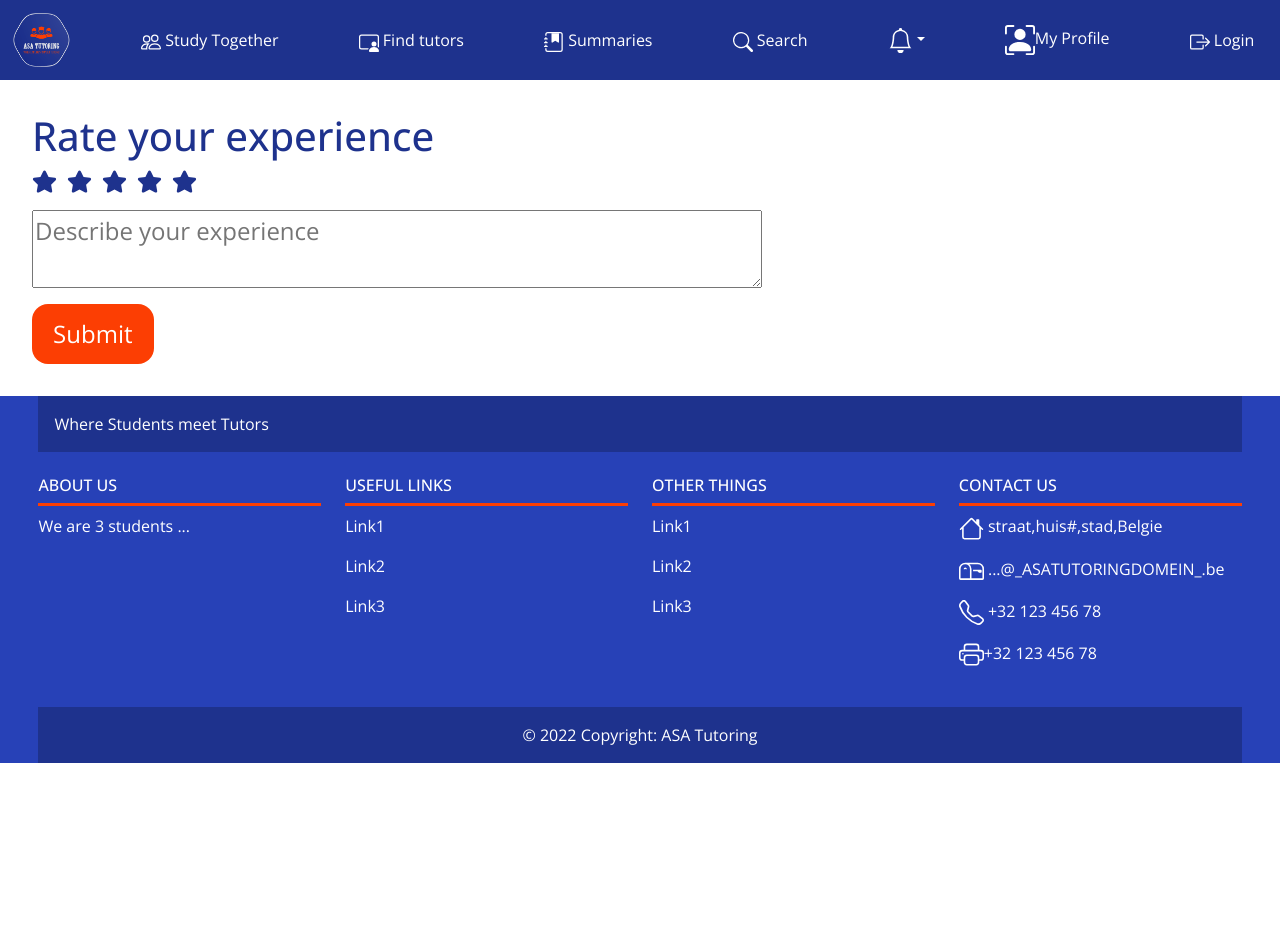
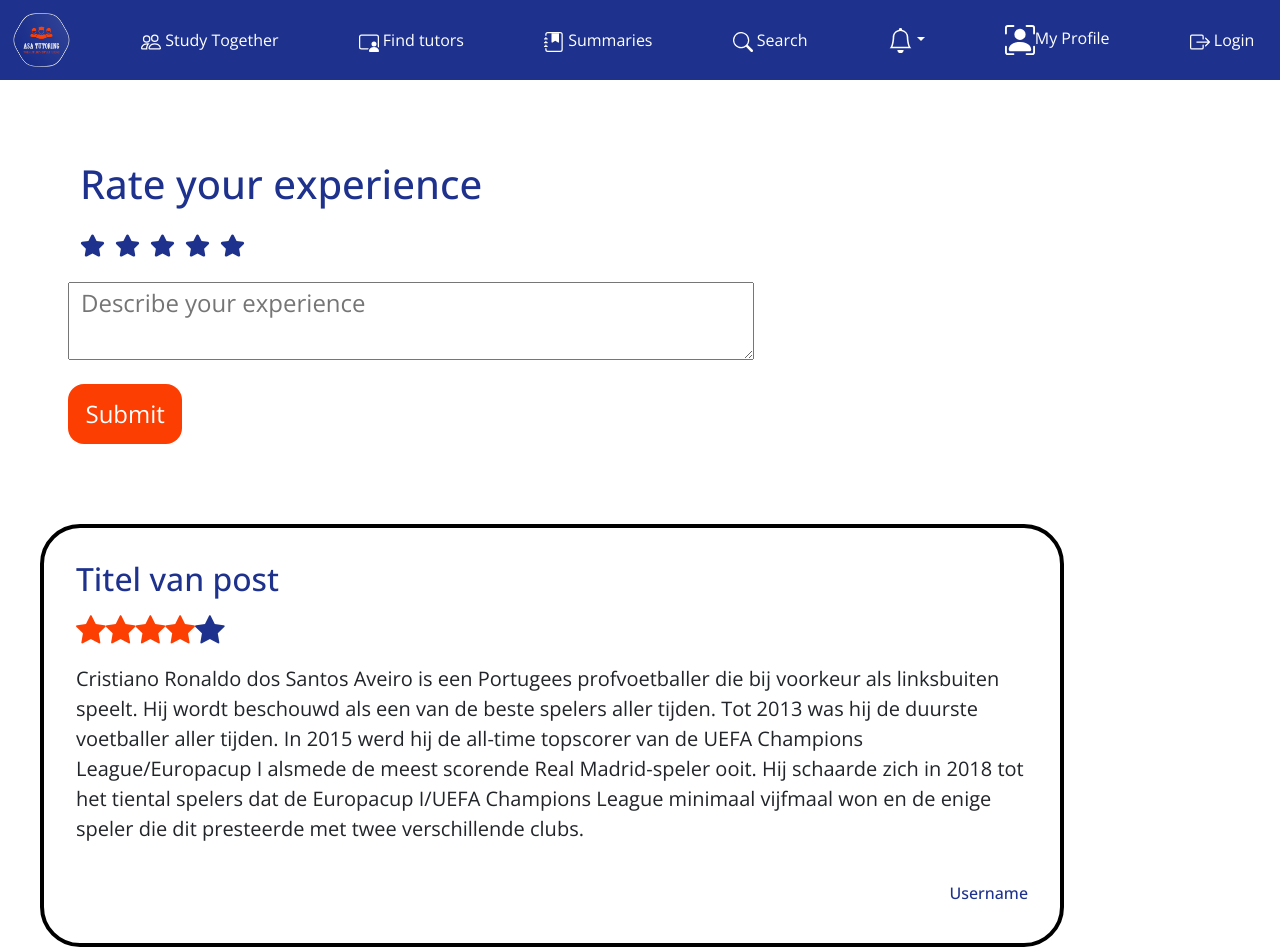
Before and after one commit to ArmanKolozyan/Tutoring-Website, a React (Create React App) app in the folder Client/: page /dummy in a window 1280 px wide. Shown: the top 952 px of the page. Before the commit the page ends 800 px from the top, so only its background shows below. Built offline with nearby package versions, Linux system fonts and the light colour scheme.

Commit message:
Added: create and view reviews

```diff
--- a/Client/src/components/CreateReview.jsx
+++ b/Client/src/components/CreateReview.jsx
@@ -1,5 +1,6 @@
 import React from "react";
 import { FaStar } from "react-icons/fa";
+import Row from "react-bootstrap/Row";
 
 const CreateReview = () => {
 
@@ -26,8 +27,11 @@ const CreateReview = () => {
     };
 
     return (
-        <div className="create-review">
+        <div>
+            <Row>
                 <h1>Rate your experience</h1>
+            </Row>
+            <Row>
                 <div className="stars">
                     {stars.map((_, index) => { // gaat elk element van de lijst "stars" naar een ster mappen
                         return (
@@ -45,8 +49,13 @@ const CreateReview = () => {
                         )
                     })}
                 </div>
+            </Row>
+            <Row>
                 <textarea placeholder="Describe your experience"/>
+            </Row>
+            <Row>
             <button>Submit</button>
+            </Row>
         </div>
     )
 }
--- a/Client/src/components/Review.jsx
+++ b/Client/src/components/Review.jsx
@@ -0,0 +1,92 @@
+// ZICH INSPIREREN VAN DE HOME PAGE MAAR ZONDER DE IMAGE EN EEN DUIDELIJK SPLITSING VAN DE VERSCHILLENDE REVIEWS
+import React from "react";
+import Row from "react-bootstrap/Row";
+
+
+const Review = () => {
+    return (
+        <div>
+            <link
+                rel="stylesheet"
+                href="https://cdnjs.cloudflare.com/ajax/libs/font-awesome/4.7.0/css/font-awesome.min.css"
+            ></link>
+            <div className="box">
+                <Row>
+                    <h1>Titel van post</h1>
+                </Row>
+                <Row>
+                    <div className="stars">
+                        <span class="fa fa-star checked fa-2x"></span>
+                        <span class="fa fa-star checked fa-2x"></span>
+                        <span class="fa fa-star checked fa-2x"></span>
+                        <span class="fa fa-star checked fa-2x"></span>
+                        <span class="fa fa-star fa-2x"></span>
+                    </div>
+                </Row>
+                <Row>
+                    <p> Cristiano Ronaldo dos Santos Aveiro is een Portugees profvoetballer die bij voorkeur als linksbuiten speelt.
+                        Hij wordt beschouwd als een van de beste spelers aller tijden. Tot 2013 was hij de duurste voetballer aller tijden.
+                        In 2015 werd hij de all-time topscorer van de UEFA Champions League/Europacup I alsmede de meest scorende Real Madrid-speler ooit.
+                        Hij schaarde zich in 2018 tot het tiental spelers dat de Europacup I/UEFA Champions League minimaal
+                        vijfmaal won en de enige speler die dit presteerde met twee verschillende clubs.
+                    </p>
+                </Row>
+                <Row>
+                    <h2>Username</h2>
+                </Row>
+            </div>
+            <div className="box">
+                <Row>
+                    <h1>Titel van post</h1>
+                </Row>
+                <Row>
+                    <div className="stars">
+                        <span class="fa fa-star checked fa-2x"></span>
+                        <span class="fa fa-star checked fa-2x"></span>
+                        <span class="fa fa-star checked fa-2x"></span>
+                        <span class="fa fa-star checked fa-2x"></span>
+                        <span class="fa fa-star fa-2x"></span>
+                    </div>
+                </Row>
+                <Row>
+                    <p> Cristiano Ronaldo dos Santos Aveiro is een Portugees profvoetballer die bij voorkeur als linksbuiten speelt.
+                        Hij wordt beschouwd als een van de beste spelers aller tijden. Tot 2013 was hij de duurste voetballer aller tijden.
+                        In 2015 werd hij de all-time topscorer van de UEFA Champions League/Europacup I alsmede de meest scorende Real Madrid-speler ooit.
+                        Hij schaarde zich in 2018 tot het tiental spelers dat de Europacup I/UEFA Champions League minimaal
+                        vijfmaal won en de enige speler die dit presteerde met twee verschillende clubs.
+                    </p>
+                </Row>
+                <Row>
+                    <h2>Username</h2>
+                </Row>
+            </div>
+            <div className="box">
+                <Row>
+                    <h1>Titel van post</h1>
+                </Row>
+                <Row>
+                    <div className="stars">
+                        <span class="fa fa-star checked fa-2x"></span>
+                        <span class="fa fa-star checked fa-2x"></span>
+                        <span class="fa fa-star checked fa-2x"></span>
+                        <span class="fa fa-star checked fa-2x"></span>
+                        <span class="fa fa-star fa-2x"></span>
+                    </div>
+                </Row>
+                <Row>
+                    <p> Cristiano Ronaldo dos Santos Aveiro is een Portugees profvoetballer die bij voorkeur als linksbuiten speelt.
+                        Hij wordt beschouwd als een van de beste spelers aller tijden. Tot 2013 was hij de duurste voetballer aller tijden.
+                        In 2015 werd hij de all-time topscorer van de UEFA Champions League/Europacup I alsmede de meest scorende Real Madrid-speler ooit.
+                        Hij schaarde zich in 2018 tot het tiental spelers dat de Europacup I/UEFA Champions League minimaal
+                        vijfmaal won en de enige speler die dit presteerde met twee verschillende clubs.
+                    </p>
+                </Row>
+                <Row>
+                    <h2>Username</h2>
+                </Row>
+            </div>
+        </div>
+    )
+}
+
+export default Review;
--- a/Client/src/pages/Dummy.jsx
+++ b/Client/src/pages/Dummy.jsx
@@ -1,9 +1,17 @@
 import React from "react";
 import CreateReview from "../components/CreateReview";
+import Review from "../components/Review";
 
 const Dummy = () => {
     return (
-        <CreateReview/>
+        <div>
+            <div className="create-review">
+                <CreateReview/>
+            </div>
+            <div className="Review">
+                <Review/>
+            </div>
+        </div>
     )
 }
 
--- a/Client/src/pages/Home.jsx
+++ b/Client/src/pages/Home.jsx
@@ -6,7 +6,7 @@ import Welcome from "../components/Welcome";
 const Home = () => {
   return (
     <div className="home">
-      <link
+      <link // zorgt voor de layout van de sterren
         rel="stylesheet"
         href="https://cdnjs.cloudflare.com/ajax/libs/font-awesome/4.7.0/css/font-awesome.min.css"
       ></link>
@@ -18,7 +18,7 @@ const Home = () => {
               <img src={post.img} alt="" />
             </div>
             <div className="content">
-              <h1 style={{color: "black"}}>{post.title}</h1> {/* titel bij de post */}
+              <h1>{post.title}</h1> {/* titel bij de post */}
               <div className="stars">
                 <span class="fa fa-star checked fa-2x"></span>
                 <span class="fa fa-star checked fa-2x"></span>
--- a/Client/src/style.scss
+++ b/Client/src/style.scss
@@ -156,11 +156,11 @@ $ourOrange: #fc3e03;
             height: 45vh;
             object-fit: cover;
             border-radius: 3vh;
-        box-shadow: rgba(1, 251, 247, 0.4) -0.5vh 0.5vh,
-          rgba(1, 251, 247, 0.3) -1vh 1vh,
-              rgba(1, 251, 247, 0.2) -1.5vh 1.5vh,
-          rgba(1, 251, 247, 0.1) -2vh 2vh,
-              rgba(1, 251, 247, 0.05) -2.5vh 2.5vh;
+            box-shadow: rgba(1, 251, 247, 0.4) -0.5vh 0.5vh,
+                        rgba(1, 251, 247, 0.3) -1vh 1vh,
+                        rgba(1, 251, 247, 0.2) -1.5vh 1.5vh,
+                        rgba(1, 251, 247, 0.1) -2vh 2vh,
+                        rgba(1, 251, 247, 0.05) -2.5vh 2.5vh;
             margin: 3vh;
             transform: perspective(10000px) rotateY(40deg);
           }
@@ -172,10 +172,15 @@ $ourOrange: #fc3e03;
           flex-direction: column;
           justify-content: space-between;
 
+          h1{
+            color: black;
+          }
+
           .stars {
             flex-direction: row;
+            color: $ourBlue;
             .checked {
-              color: orange;
+              color: $ourOrange;
             }
           }
 
@@ -443,30 +448,69 @@ $ourOrange: #fc3e03;
     }
   }
 
+  // REVIEW
+
   .create-review{
-    // (1)-(3) : zorgen alle 3 voor het centreren van de elementen van de page
-    display: flex; // (1)
-    flex-direction: column; // (2)
-    //align-items: center; // (3)
-    padding: 4vh;
+    flex-direction: column;
+    padding: 10vh;
+    padding-bottom: 5vh;
     h1{
       font-size: 5vh;
       color: $ourBlue;
+      margin-bottom: 3vh;
     }
     textarea{
       font-size: 3vh;
-      margin-top: 2vh;
+      margin-top: 3vh;
       width: 60%;
     }
     button {
       font-size: 3vh;
+      color: white;
       width: 10%;
       padding: 1.5vh;
-      margin-top: 2vh;
+      margin-top: 3vh;
       border: none;
       border-radius: 2vh;
       background-color: $ourOrange;
-      color: white;
+    }
+  }
+
+  .Review{
+    .box{ // zodat de review zich in een box bevindt
+      margin: 5vh;
+      padding: 4vh;
+      //box-sizing: border-box;
+      //-moz-box-sizing: border-box;
+      //-webkit-box-sizing: border-box;
+      width: 80%;
+      height: fit-content;
+      border: 0.5vh solid black;
+      border-radius: 5vh;
+    }
+    h1{
+      font-size: 4vh;
+      color: $ourBlue;
+      width: fit-content;
+    }
+    .stars {
+      margin-top: 1vh;
+      flex-direction: row;
+      color: $ourBlue;
+      .checked {
+        color: $ourOrange;
+      }
+    }
+    p{
+      margin-top: 2vh;
+      font-size: 2.5vh;
+    }
+    h2{
+      display: flex;
+      justify-content: right;
+      font-size: 2vh;
+      color: $ourBlue;
+      margin-top: 3vh;
     }
   }
 
```
Lines whose indentation alone changed are shown as unchanged.
